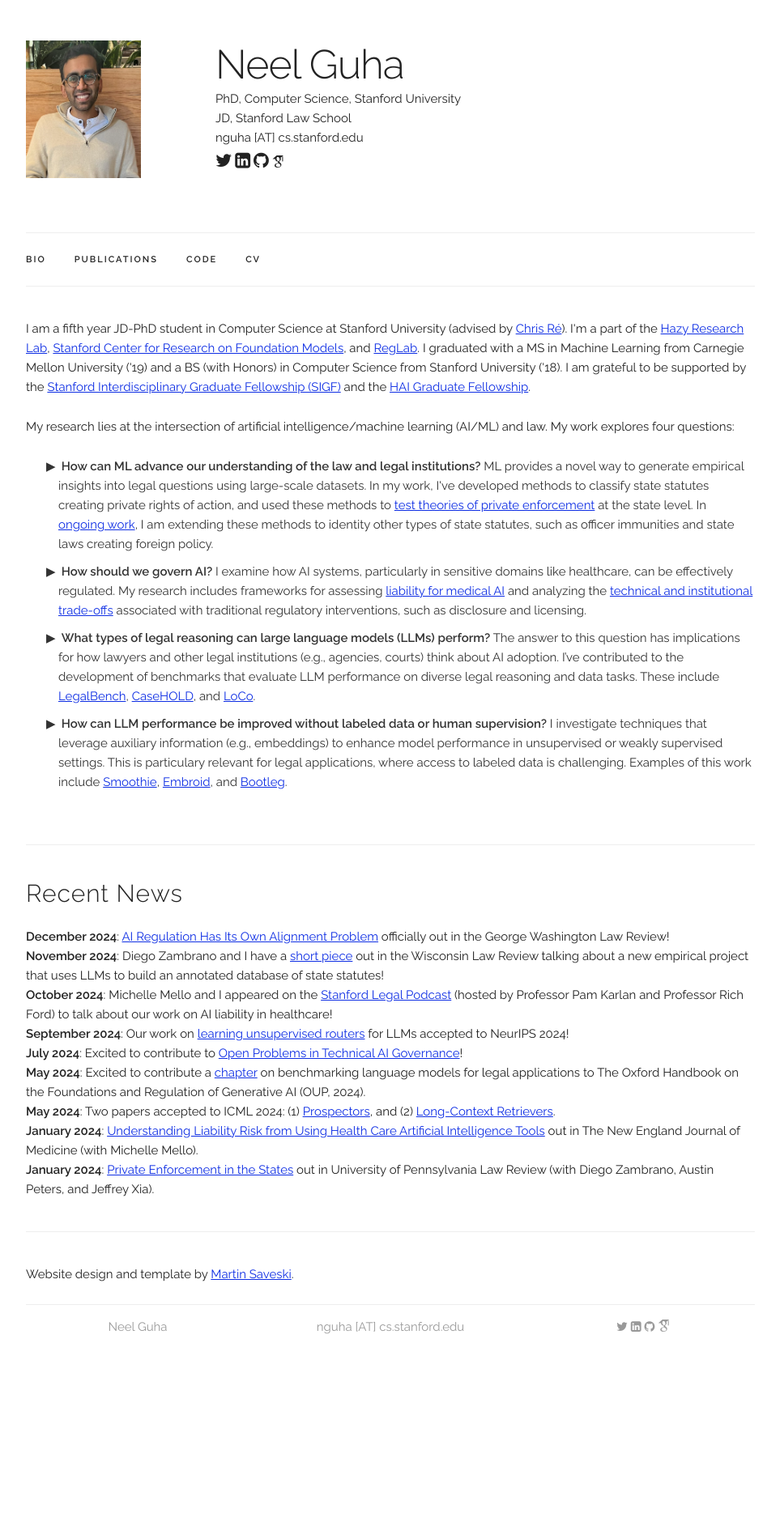
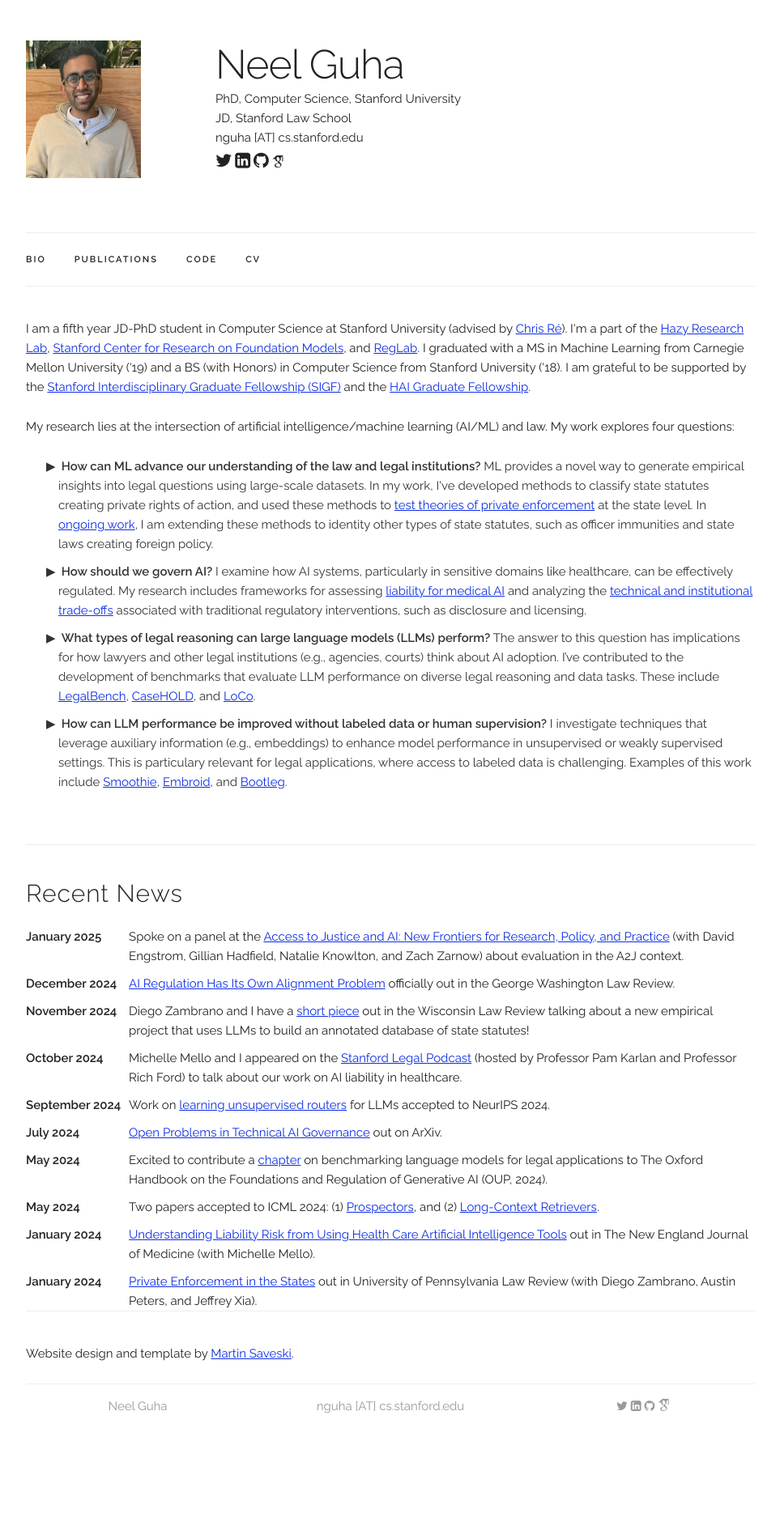
Before and after one commit to neelguha/neelguha.github.io, a Jekyll site: the page built from index.html, in a window 1280 px wide. Shown: the whole page at 81% size, without its empty margins (158-1121 px from the left). Built offline with Jekyll 4.4.1, drawn with Linux system fonts in a browser that asks for light colours; some web fonts are replaced; before the commit the page ends 1731 px from its top, so only the background shows below that.

Commit message:
Updated description

```diff
--- a/_data/news.yaml
+++ b/_data/news.yaml
@@ -1,6 +1,10 @@
 news:
+    - time: "January 2025"
+      events: "Spoke on a panel at the <a href='https://na.eventscloud.com/website/79050/'>Access to Justice and AI: New Frontiers for Research, Policy, and Practice</a> (with David Engstrom, Gillian Hadfield, Natalie Knowlton, and Zach Zarnow) about evaluation in the A2J context."
+      category: "current"
+
     - time: "December 2024"
-      events: "<a href='https://www.gwlr.org/vol-92-no-6/'>AI Regulation Has Its Own Alignment Problem</a> officially out in the George Washington Law Review!"
+      events: "<a href='https://www.gwlr.org/vol-92-no-6/'>AI Regulation Has Its Own Alignment Problem</a> officially out in the George Washington Law Review."
       category: "current"
 
     - time: "November 2024"
@@ -8,15 +12,15 @@ news:
       category: "current"
 
     - time: "October 2024"
-      events: "Michelle Mello and I appeared on the <a href='https://law.stanford.edu/stanford-legal-podcast/exploring-ai-in-healthcare-legal-regulatory-and-safety-challenges/'>Stanford Legal Podcast</a> (hosted by Professor Pam Karlan and Professor Rich Ford) to talk about our work on AI liability in healthcare!"
+      events: "Michelle Mello and I appeared on the <a href='https://law.stanford.edu/stanford-legal-podcast/exploring-ai-in-healthcare-legal-regulatory-and-safety-challenges/'>Stanford Legal Podcast</a> (hosted by Professor Pam Karlan and Professor Rich Ford) to talk about our work on AI liability in healthcare."
       category: "current"
 
     - time: "September 2024"
-      events: "Our work on <a href='https://arxiv.org/abs/2412.04692'>learning unsupervised routers</a> for LLMs accepted to NeurIPS 2024!"
+      events: "Work on <a href='https://arxiv.org/abs/2412.04692'>learning unsupervised routers</a> for LLMs accepted to NeurIPS 2024."
       category: "current"
 
     - time: "July 2024"
-      events: "Excited to contribute to <a href='https://arxiv.org/abs/2407.14981'>Open Problems in Technical AI Governance</a>!"
+      events: "<a href='https://arxiv.org/abs/2407.14981'>Open Problems in Technical AI Governance</a> out on ArXiv."
       category: "current"
 
     - time: "May 2024"
--- a/index.html
+++ b/index.html
@@ -54,12 +54,30 @@ My research lies at the intersection of artificial intelligence/machine learning
 </div>
 
 <div class="docs-section" id="news">
-<h4>Recent News</h4>
-{% assign current_talks = site.data.news.news | where: "category", "current" %}
-{% for talk in current_talks %}
-  <b>{{ talk.time }}</b>: {{ talk.events }}</a> </br>
-{% endfor %}
-</div>
+  <style>
+    .news-grid {
+      display: grid;
+      grid-template-columns: auto 1fr;
+      gap: 1rem;
+    }
+    .news-time {
+      white-space: wrap;
+    }
+    .news-event {
+      overflow: hidden;
+      text-overflow: ellipsis;
+      white-space: wrap;
+    }
+  </style>
+
+  <h4>Recent News</h4>
+  <div class="news-grid">
+    {% assign current_talks = site.data.news.news | where: "category", "current" %}
+    {% for talk in current_talks %}
+      <b class="news-time">{{ talk.time }}</b>
+      <span class="news-event">{{ talk.events }}</span>
+    {% endfor %}
+  </div>
 
 <div class="docs-section" id="ack">
 <p>
```
Also changed, not shown: 1 other file.
